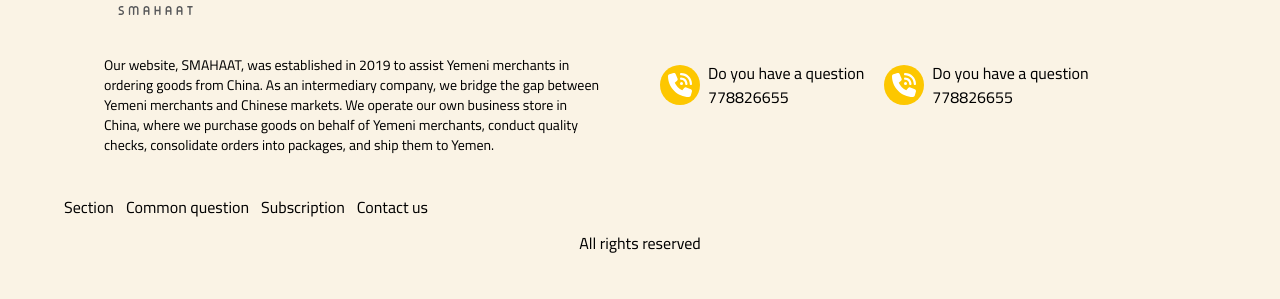
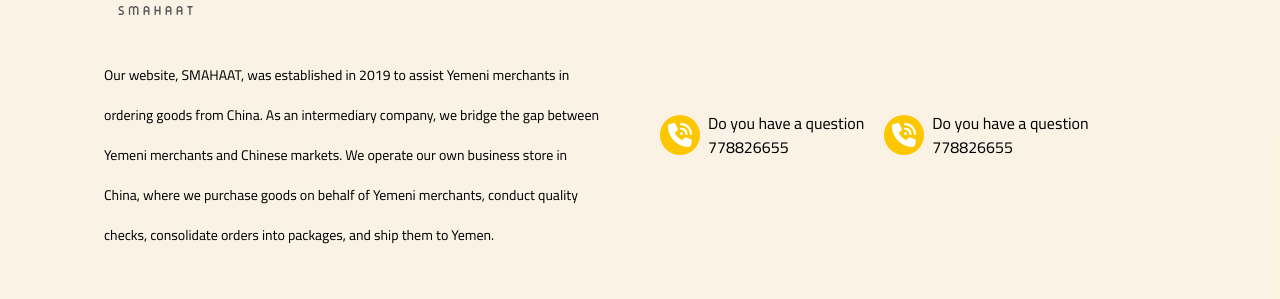
Before and after one commit to Abdullah-Ali-Alarwi/samaht, a Next.js app: page /en/order-success in a window 1280 px wide. Shown: the part 376-675 px from the top of the page. Built offline with nearby package versions, Linux system fonts and the light colour scheme; no server answers.

Commit message:
add space between line in footer

```diff
--- a/src/app/[locale]/components/ProductsComponents/MainFooter.tsx
+++ b/src/app/[locale]/components/ProductsComponents/MainFooter.tsx
@@ -15,7 +15,7 @@ export default function MainFooter() {
 
    <div className="contentfooter   flex  flex-col lg:flex-row  gap-5  lg:items-center">
      <div className="left   lg:w-1/2">
-          <p className="text-sm m-10">
+          <p className="text-sm my-10 leading-10  lg:m-10">
           {t("our_website")}
           </p>
 
```
